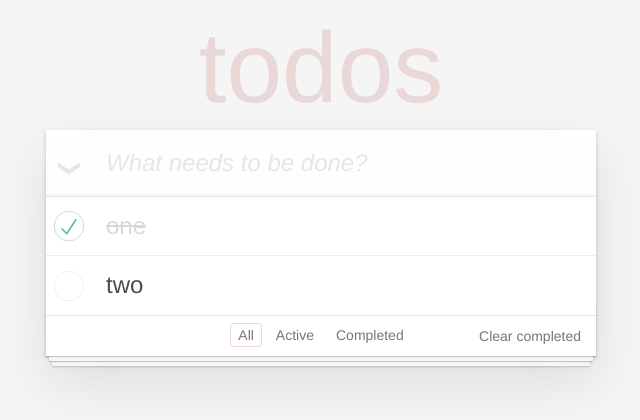
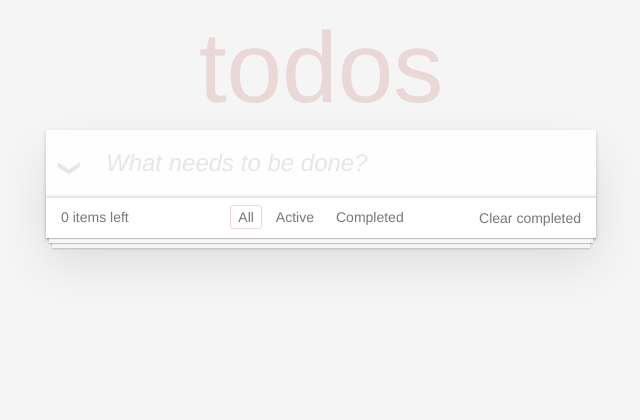
Before and after one commit to pferlito/todo-react, a React (Create React App) app: page / in a window 1280 px wide. Shown: the top 420 px of the page, without its empty margins (319-959 px from the left). Built offline with nearby package versions, Linux system fonts and the light colour scheme.

Commit message:
Render active count in footer.

```diff
--- a/src/App.js
+++ b/src/App.js
@@ -6,10 +6,7 @@ import Footer from './Footer.js';
 
 class App extends Component {
   state = {
-    items: [
-      {text: 'one', state: 'completed'},
-      {text: 'two', state: 'active'},
-    ],
+    items: [],
     filter: ""
   };
 
@@ -39,17 +36,22 @@ class App extends Component {
   };
 
   render() {
+    const active = this.state.items.filter(function(el,idx) {
+      return el.state === 'active';
+    });
+    const count = active.length;
     return (
       <section className="todoapp">
         <Header list={this.state}
-          handleAdd={(value) => this.handleAdd(value)}
+          handleAdd={this.handleAdd}
         />
         <TodoList list={this.state}
-          handleChange={(index) => this.handleChange(index)}
+          handleChange={this.handleChange}
           handleDestroy={(index) => this.handleDestroy(index)}
         />
         <Footer list={this.state}
           handleFilter={(mode) => this.handleFilter(mode)}
+          count={count}
         />
       </section>
     )
--- a/src/Footer.js
+++ b/src/Footer.js
@@ -2,9 +2,10 @@ import React, { Component } from 'react';
 
 class Footer extends Component {
   render() {
+    const items = this.props.count === 1 ? 'item' : 'items';
     return (
       <footer className="footer">
-        <span className="todo-count"></span>
+        <span className="todo-count">{this.props.count} {items} left</span>
         <ul className="filters">
           <li>
             <a onClick={() => this.props.handleFilter('')} href="#/" className="selected">All</a>
--- a/src/TodoList.js
+++ b/src/TodoList.js
@@ -16,7 +16,7 @@ class TodoList extends Component {
         <label htmlFor="toggle-all">Mark all as complete</label>
         <ul className="todo-list">
           {filteredItems.map(
-            function (value, index) {
+  function (value, index) {
               return (
                 <li key={index} className={value.state === 'completed' ? 'completed' : ''}>
                   <div className="view">
--- a/src/Toggle.js
+++ b/src/Toggle.js
@@ -1,22 +1,19 @@
 import React, {Component} from 'react';
 
 class Toggle extends Component {
-  handleChange() {
-    this.props.handleChange(this.props.index);
-  }
-  handleDestroy() {
-    this.props.handleDestroy(this.props.index);
-  }
+  handleChange = () => this.props.handleChange(this.props.index);
+  handleDestroy = () => this.props.handleDestroy(this.props.index);
+
   render() {
     return (
       <React.Fragment>
         <input className="toggle"
           type="checkbox"
           checked={this.props.value.state === 'completed'}
-          onChange={() => this.handleChange()}
+          onChange={this.handleChange}
         />
         <label>{this.props.value.text}</label>
-        <button className="destroy" onClick={() => this.handleDestroy()}></button>
+        <button className="destroy" onClick={this.handleDestroy}></button>
       </React.Fragment>
     )
   }
```
